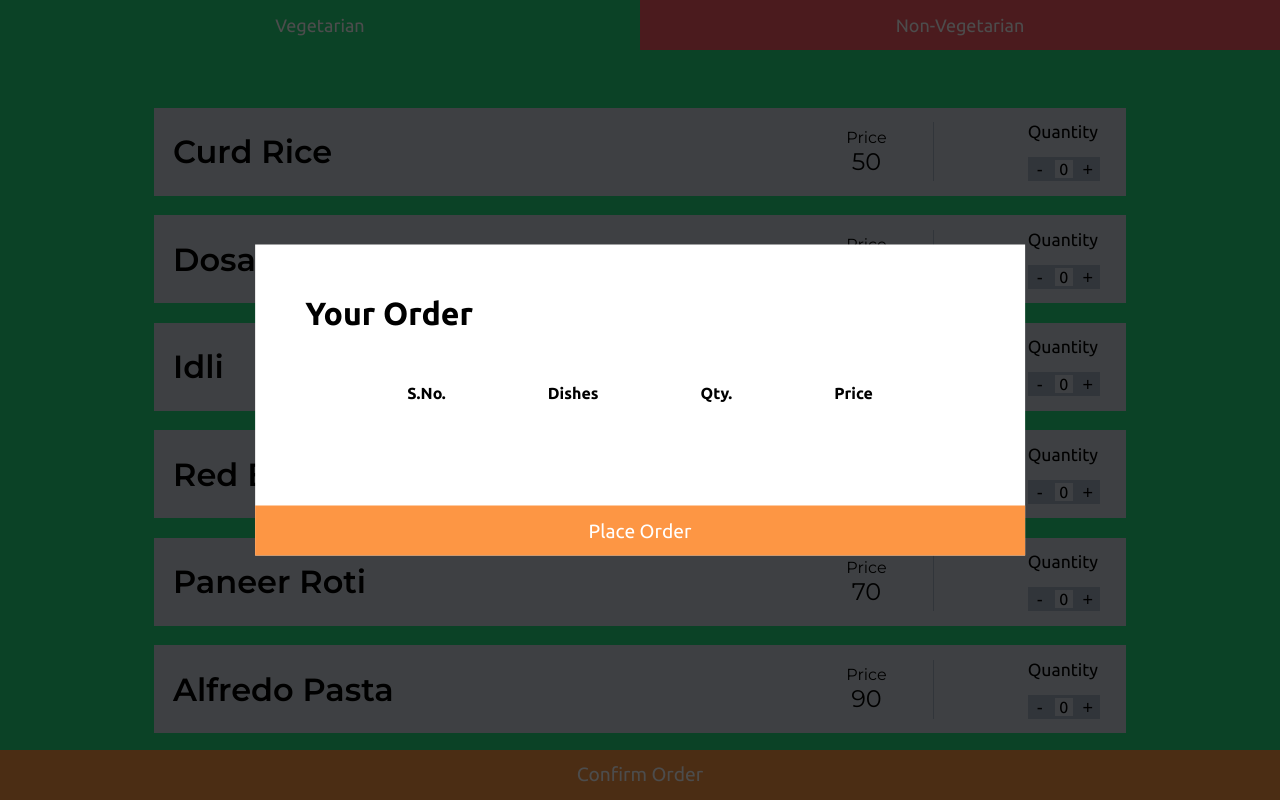
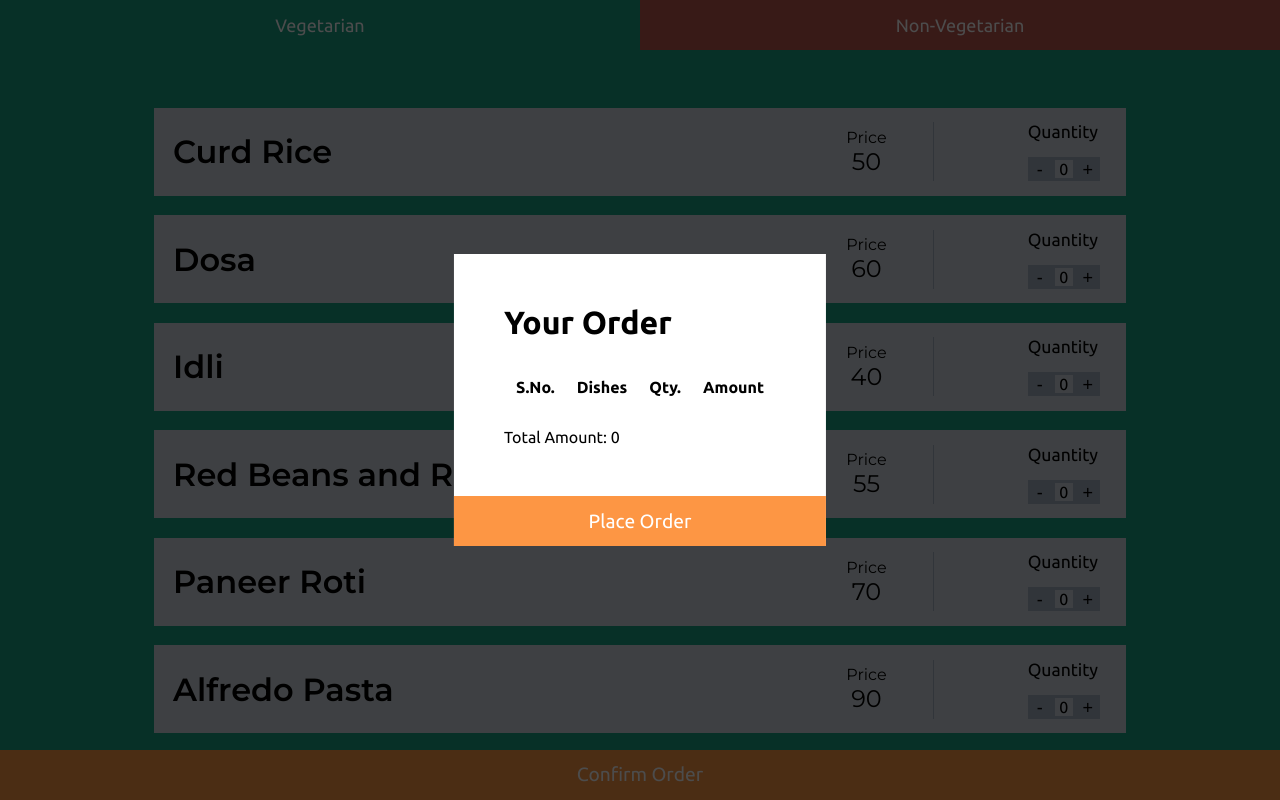
Before and after one commit to agarwalharshal/food-ordering-web-app, a React (Create React App) app: page / in a window 1280 px wide. Both pictures are taken after a click on the button "Confirm Order". Shown: the top 800 px of the page. Built offline with nearby package versions, Linux system fonts and the light colour scheme.

Commit message:
added order summary functionality

```diff
--- a/public/styles.css
+++ b/public/styles.css
@@ -18,10 +18,10 @@ body {
 	border: none;
 }
 .veg {
-	background-color: #26de81;
+	background-color: #16a085;
 }
 .nonveg {
-	background-color: #fc5c65;
+	background-color: #bd574e;
 }
 .menuItems {
 	margin: auto;
@@ -96,9 +96,13 @@ body {
 .modalContent {
 	padding: 50px;
 }
-table {
-	margin: 50px;
+.modalContent h1 {
+	margin-bottom: 25px;
 }
-th {
-	padding: 0 50px;
+.modalContent th {
+	text-align: left;
+	padding: 10px 10px;
 }
+.modalContent td {
+	padding: 3px 10px;
+}
--- a/src/components/App.jsx
+++ b/src/components/App.jsx
@@ -4,6 +4,7 @@ import NonVeg from "./NonVegetarian";
 import ConfirmOrder from "./ConfirmOrder";
 
 function App() {
+	const [cartItems, setCartItems] = useState([]);
 	const [isGreen, setGreen] = useState(true);
 	const [isOver, setOver] = useState(false);
 	const [isOpen, setIsOpen] = useState(false);
@@ -22,6 +23,32 @@ function App() {
 	function handleOut() {
 		setOver(false);
 	}
+
+	const onAdd = (product) => {
+		const exist = cartItems.find((x) => x.key === product.key);
+		if (exist) {
+			setCartItems(
+				cartItems.map((x) =>
+					x.key === product.key ? { ...exist, qty: exist.qty + 1 } : x
+				)
+			);
+		} else {
+			setCartItems([...cartItems, { ...product, qty: 1 }]);
+		}
+	};
+	const onRemove = (product) => {
+		const exist = cartItems.find((x) => x.key === product.key);
+		if (exist.qty === 1) {
+			setCartItems(cartItems.filter((x) => x.key !== product.key));
+		} else {
+			setCartItems(
+				cartItems.map((x) =>
+					x.key === product.key ? { ...exist, qty: exist.qty - 1 } : x
+				)
+			);
+		}
+	};
+
 	return (
 		<div>
 			<button className="veg" onClick={handleClick}>
@@ -30,8 +57,8 @@ function App() {
 			<button className="nonveg" onClick={handleClick}>
 				Non-Vegetarian
 			</button>
-			<NonVeg isGreen={isGreen} />
-			<Veg isGreen={isGreen} />
+			<NonVeg isGreen={isGreen} onAdd={onAdd} onRemove={onRemove} />
+			<Veg isGreen={isGreen} onAdd={onAdd} onRemove={onRemove} />
 			<>
 				<button
 					className="confirm"
@@ -42,7 +69,11 @@ function App() {
 				>
 					Confirm Order
 				</button>
-				<ConfirmOrder open={isOpen} onClose={() => setIsOpen(false)} />
+				<ConfirmOrder
+					open={isOpen}
+					onClose={() => setIsOpen(false)}
+					cartItems={cartItems}
+				/>
 			</>
 		</div>
 	);
--- a/src/components/ConfirmOrder.jsx
+++ b/src/components/ConfirmOrder.jsx
@@ -2,9 +2,10 @@ import React, { useState } from "react";
 import ReactDOM from "react-dom";
 
 function ConfirmOrder(props) {
+	const { open, onClose, cartItems } = props;
 	const [isOver, setOver] = useState(false);
 
-	if (!props.open) {
+	if (!open) {
 		return null;
 	}
 	function handleOver() {
@@ -24,15 +25,28 @@ function ConfirmOrder(props) {
 							<th>S.No.</th>
 							<th>Dishes</th>
 							<th>Qty.</th>
-							<th>Price</th>
+							<th>Amount</th>
 						</tr>
-
-						<tr>{/* ordered dishes component */}</tr>
+						{cartItems.map((item, index) => (
+							<tr>
+								<td>{index + 1}</td>
+								<td>{item.dish}</td>
+								<td>{item.qty}</td>
+								<td>{item.price * item.qty}</td>
+							</tr>
+						))}
 					</table>
+					<p style={{ marginTop: "20px" }}>
+						Total Amount:{" "}
+						{cartItems.reduce(
+							(accumulator, item) => accumulator + item.qty * item.price,
+							0
+						)}
+					</p>
 				</div>
 				<button
 					className="place"
-					onClick={props.onClose}
+					onClick={onClose}
 					onMouseOver={handleOver}
 					onMouseOut={handleOut}
 					style={{ backgroundColor: isOver ? "#fa8231" : "#fd9644" }}
--- a/src/components/MenuItem.jsx
+++ b/src/components/MenuItem.jsx
@@ -1,22 +1,25 @@
 import React, { useState } from "react";
 
 function MenuItem(props) {
+	const { item, onAdd, onRemove } = props;
 	const [count, setCount] = useState(0);
 	function increase() {
 		setCount(count + 1);
+		onAdd(item);
 	}
 	function decrease() {
 		count && setCount(count - 1);
+		onRemove(item);
 	}
 	return (
 		<div className="eachItem">
 			<div className="nameprice">
-				<p style={{ fontSize: "2rem", fontWeight: "600" }}>{props.dish}</p>
+				<p style={{ fontSize: "2rem", fontWeight: "600" }}>{item.dish}</p>
 				<p
 					style={{ fontSize: "1.5rem", fontWeight: "400", textAlign: "center" }}
 				>
 					<blockquote style={{ fontSize: "1rem" }}>Price</blockquote>
-					{props.price}
+					{item.price}
 				</p>
 			</div>
 			<div className="qty">
--- a/src/components/NonVegetarian.jsx
+++ b/src/components/NonVegetarian.jsx
@@ -3,12 +3,19 @@ import nvdishes from "../nonvegetarian";
 import MenuItem from "./MenuItem";
 
 function NonVeg(props) {
+	const { products } = nvdishes;
+	const { isGreen, onAdd, onRemove } = props;
 	return (
-		<div style={{ backgroundColor: "#fc5c65" }}>
-			{!props.isGreen && (
+		<div style={{ backgroundColor: "#bd574e" }}>
+			{!isGreen && (
 				<div className="menuItems">
-					{nvdishes.map((item) => (
-						<MenuItem key={item.key} dish={item.dish} price={item.price} />
+					{products.map((item) => (
+						<MenuItem
+							key={item.key}
+							item={item}
+							onAdd={onAdd}
+							onRemove={onRemove}
+						/>
 					))}
 				</div>
 			)}
--- a/src/components/Vegetarian.jsx
+++ b/src/components/Vegetarian.jsx
@@ -3,16 +3,18 @@ import vdishes from "../vegetarian";
 import MenuItem from "./MenuItem";
 
 function Veg(props) {
+	const { products } = vdishes;
+	const { isGreen, onAdd, onRemove } = props;
 	return (
-		<div style={{ backgroundColor: "#26de81" }}>
-			{props.isGreen && (
+		<div style={{ backgroundColor: "#16a085" }}>
+			{isGreen && (
 				<div className="menuItems">
-					{vdishes.map((item) => (
+					{products.map((item) => (
 						<MenuItem
 							key={item.key}
-							dish={item.dish}
-							price={item.price}
-							// qty={item.quantity}
+							item={item}
+							onAdd={onAdd}
+							onRemove={onRemove}
 						/>
 					))}
 				</div>
--- a/src/nonvegetarian.js
+++ b/src/nonvegetarian.js
@@ -1,53 +1,55 @@
-const nvdishes = [
+const nvdishes = {
+	products: [
 		{
-		key: 1,
+			key: 11,
 			dish: "Chicken Biryani",
 			price: 100,
 		},
 		{
-		key: 2,
+			key: 12,
 			dish: "Chicken Burger",
 			price: 75,
 		},
 		{
-		key: 3,
+			key: 13,
 			dish: "Fish Curry",
 			price: 80,
 		},
 		{
-		key: 4,
+			key: 14,
 			dish: "Crabs",
 			price: 120,
 		},
 		{
-		key: 5,
+			key: 15,
 			dish: "Egg Roll",
 			price: 30,
 		},
 		{
-		key: 6,
+			key: 16,
 			dish: "Hot Dog",
 			price: 50,
 		},
 		{
-		key: 7,
+			key: 17,
 			dish: "Chicken Noodles",
 			price: 80,
 		},
 		{
-		key: 8,
+			key: 18,
 			dish: "Butter Chicken",
 			price: 120,
 		},
 		{
-		key: 9,
+			key: 19,
 			dish: "Egg Manchurian",
 			price: 100,
 		},
 		{
-		key: 10,
+			key: 20,
 			dish: "Pepperoni Pizza",
 			price: 130,
 		},
-];
+	],
+};
 export default nvdishes;
--- a/src/vegetarian.js
+++ b/src/vegetarian.js
@@ -1,4 +1,5 @@
-const vdishes = [
+const vdishes = {
+	products: [
 		{
 			key: 1,
 			dish: "Curd Rice",
@@ -49,5 +50,6 @@ const vdishes = [
 			dish: "Chola Bathura",
 			price: 50,
 		},
-];
+	],
+};
 export default vdishes;
```
Lines whose indentation alone changed are shown as unchanged.
